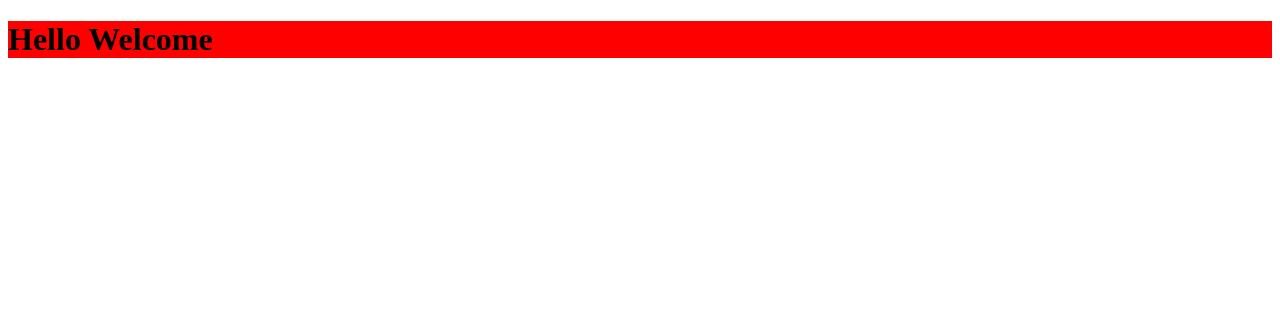
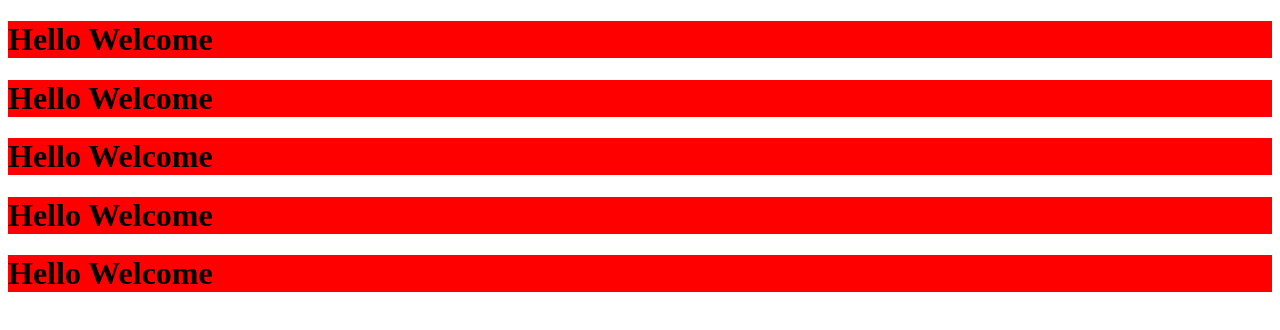
Before and after one commit to shibasankar22/Practice, a plain HTML site: page index.html in a window 1280 px wide. Drawn offline with Linux system fonts and the light colour scheme.

Commit message:
second commit

```diff
--- a/index.html
+++ b/index.html
@@ -9,6 +9,10 @@
 <body>
 
 <h1>Hello Welcome</h1>
+<h1>Hello Welcome</h1>
+<h1>Hello Welcome</h1>
+<h1>Hello Welcome</h1>
+<h1>Hello Welcome</h1>
 
 <script type="text/javascript" src="script.js"></script>
 </body>
```
